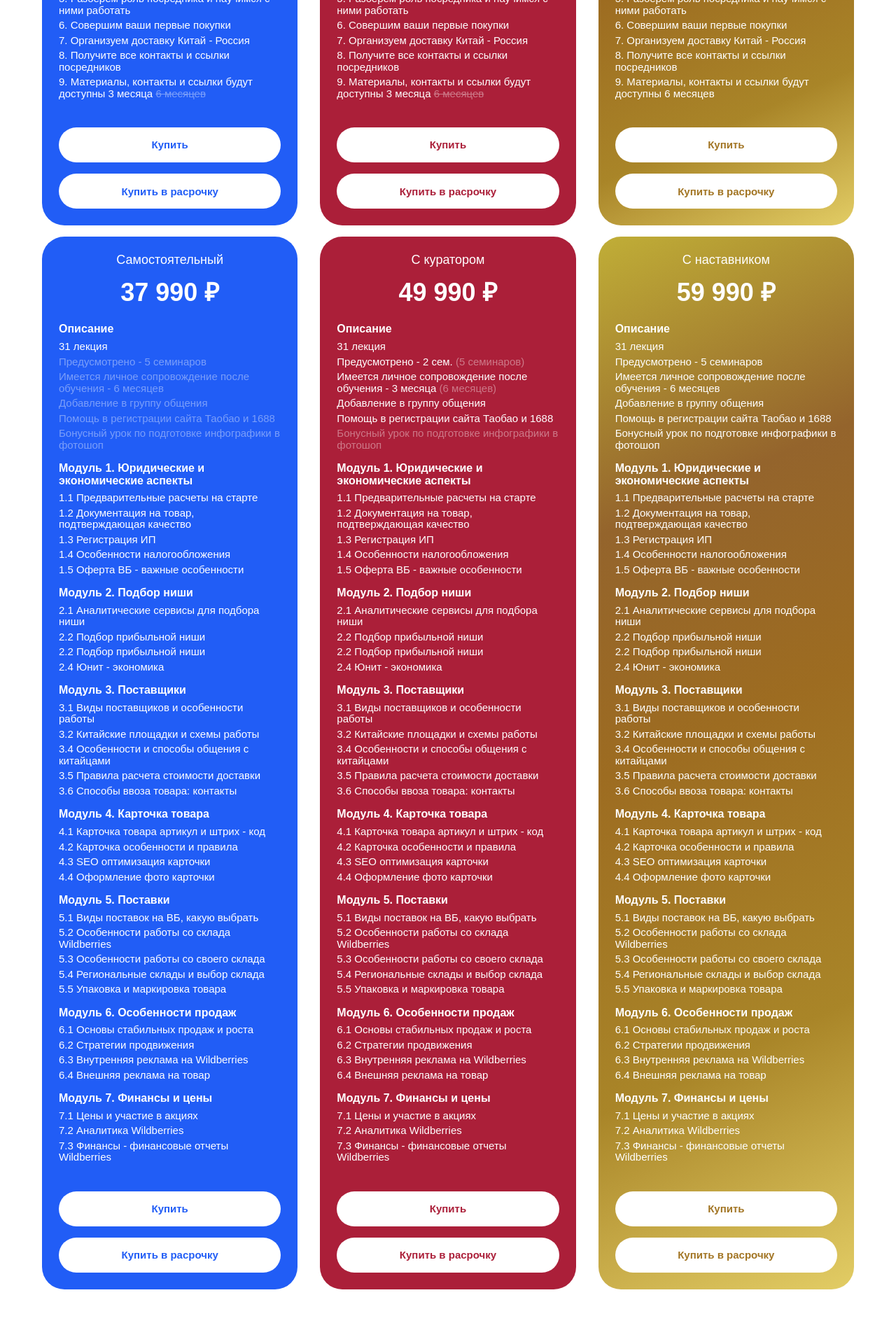
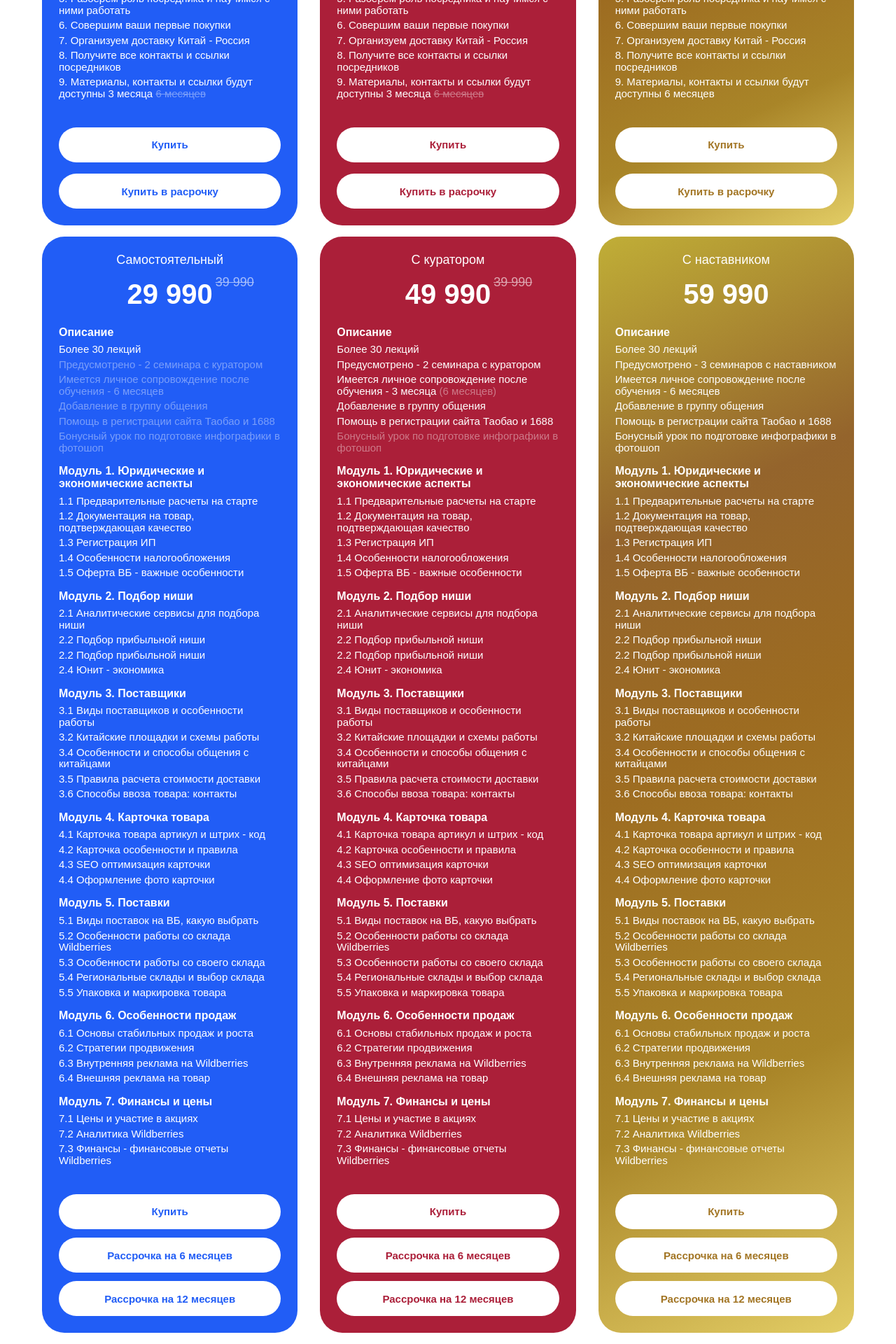
Before and after one commit to Dindro/marketplace-report, a Vue app: page /tilda-components in a window 1280 px wide. Shown: the part 517-2437 px from the top of the page at 70% size. Before the commit the page ends 2375 px from the top, so only its background shows below. Built offline with nearby package versions, Linux system fonts and the light colour scheme; what vue3-clipboard would draw is missing.

Commit message:
edit tariffs

```diff
--- a/src/components/Tilda/TariffsWildberries.vue
+++ b/src/components/Tilda/TariffsWildberries.vue
@@ -5,15 +5,15 @@
                 <div class="tariff">
                     <div class="tariff__header">
                         <div class="tariff__title">Самостоятельный</div>
-                        <div class="tariff__price">37 990 ₽</div>
+                        <div class="tariff__price" data-current="39 990">29 990</div>
                     </div>
                     <div class="tariff__body">
                         <div class="tariff__block">
                             <div class="tariff__block-title">
                                 Описание
                             </div>
-                            <div class="tariff__point">31 лекция</div>
-                            <div class="tariff__point tariff__point--opacify">Предусмотрено - 5 семинаров</div>
+                            <div class="tariff__point">Более 30 лекций</div>
+                            <div class="tariff__point tariff__point--opacify">Предусмотрено - 2 семинара с куратором</div>
                             <div class="tariff__point tariff__point--opacify">Имеется личное сопровождение после обучения - 6 месяцев</div>
                             <div class="tariff__point tariff__point--opacify">Добавление в группу общения</div>
                             <div class="tariff__point tariff__point--opacify">Помощь в регистрации сайта Таобао и 1688</div>
@@ -89,14 +89,24 @@
                         <a href="https://wa.me/79966439800" class="btn" target="_blank">Купить</a>
                         <button class="btn" type="button" onclick="tinkoff.create(
                             {
-                                sum: 37990,
-                                items: [{ name: 'Курс по обучению Wildberries – Тариф самостоятельный', price: 37990, quantity: 1 }],
+                                sum: 29990,
+                                items: [{ name: 'Курс по обучению Wildberries – Тариф самостоятельный', price: 29990, quantity: 1 }],
                                 shopId: '21d0b656-bd25-4da2-a3f8-91394606cce0',
                                 showcaseId: '4498fdf2-f3f7-4a5e-91af-0ca6116a267a',
                                 promoCode: 'installment_0_0_6_6,5',
                             },
                             { view: 'modal' }
-                        )">Купить в расрочку</button>
+                        )">Рассрочка на 6 месяцев</button>
+                        <button class="btn" type="button" onclick="tinkoff.create(
+                            {
+                                sum: 29990,
+                                items: [{ name: 'Курс по обучению Wildberries – Тариф самостоятельный', price: 29990, quantity: 1 }],
+                                shopId: '21d0b656-bd25-4da2-a3f8-91394606cce0',
+                                showcaseId: '4498fdf2-f3f7-4a5e-91af-0ca6116a267a',
+                                promoCode: 'installment_0_0_12_11,5',
+                            },
+                            { view: 'modal' }
+                        )">Рассрочка на 12 месяцев</button>
                     </div>
                 </div>
             </div>
@@ -105,15 +115,15 @@
                 <div class="tariff tariff--red">
                     <div class="tariff__header">
                         <div class="tariff__title">С куратором</div>
-                        <div class="tariff__price">49 990 ₽</div>
+                        <div class="tariff__price" data-current="39 990">49 990</div>
                     </div>
                     <div class="tariff__body">
                         <div class="tariff__block">
                             <div class="tariff__block-title">
                                 Описание
                             </div>
-                            <div class="tariff__point">31 лекция</div>
-                            <div class="tariff__point">Предусмотрено - 2 сем. <span class="tariff__hidden">(5 семинаров)</span></div>
+                            <div class="tariff__point">Более 30 лекций</div>
+                            <div class="tariff__point">Предусмотрено - 2 семинара с куратором</div>
                             <div class="tariff__point">Имеется личное сопровождение после обучения - 3 месяца <span class="tariff__hidden">(6 месяцев)</span></div>
                             <div class="tariff__point">Добавление в группу общения</div>
                             <div class="tariff__point">Помощь в регистрации сайта Таобао и 1688</div>
@@ -196,7 +206,17 @@
                                 promoCode: 'installment_0_0_6_6,5',
                             },
                             { view: 'modal' }
-                        )">Купить в расрочку</button>
+                        )">Рассрочка на 6 месяцев</button>
+                        <button class="btn btn--red" type="button" onclick="tinkoff.create(
+                            {
+                                sum: 49990,
+                                items: [{ name: 'Курс по обучению Wildberries – Тариф с куратором', price: 49990, quantity: 1 }],
+                                shopId: '21d0b656-bd25-4da2-a3f8-91394606cce0',
+                                showcaseId: '4498fdf2-f3f7-4a5e-91af-0ca6116a267a',
+                                promoCode: 'installment_0_0_12_11,5',
+                            },
+                            { view: 'modal' }
+                        )">Рассрочка на 12 месяцев</button>
                     </div>
                 </div>
             </div>
@@ -205,15 +225,15 @@
                 <div class="tariff tariff--yellow">
                     <div class="tariff__header">
                         <div class="tariff__title">С наставником</div>
-                        <div class="tariff__price">59 990 ₽</div>
+                        <div class="tariff__price">59 990</div>
                     </div>
                     <div class="tariff__body">
                         <div class="tariff__block">
                             <div class="tariff__block-title">
                                 Описание
                             </div>
-                            <div class="tariff__point">31 лекция</div>
-                            <div class="tariff__point">Предусмотрено - 5 семинаров</div>
+                            <div class="tariff__point">Более 30 лекций</div>
+                            <div class="tariff__point">Предусмотрено - 3 семинаров с наставником</div>
                             <div class="tariff__point">Имеется личное сопровождение после обучения - 6 месяцев</div>
                             <div class="tariff__point">Добавление в группу общения</div>
                             <div class="tariff__point">Помощь в регистрации сайта Таобао и 1688</div>
@@ -296,7 +316,17 @@
                                 promoCode: 'installment_0_0_6_6,5',
                             },
                             { view: 'modal' }
-                        )">Купить в расрочку</button>
+                        )">Рассрочка на 6 месяцев</button>
+                        <button class="btn btn--yellow" type="button" onclick="tinkoff.create(
+                            {
+                                sum: 59990,
+                                items: [{ name: 'Курс по обучению Wildberries – Тариф с наставником', price: 59990, quantity: 1 }],
+                                shopId: '21d0b656-bd25-4da2-a3f8-91394606cce0',
+                                showcaseId: '4498fdf2-f3f7-4a5e-91af-0ca6116a267a',
+                                promoCode: 'installment_0_0_12_11,5',
+                            },
+                            { view: 'modal' }
+                        )">Рассрочка на 12 месяцев</button>
                     </div>
                 </div>
             </div>
@@ -355,8 +385,18 @@
     .tariff__price {
         text-align: center;
         font-weight: bold;
-        font-size: 36px;
+        font-size: 40px;
         margin-top: 16px;
+    }
+    .tariff__price::after {
+        content: attr(data-current);
+        position: absolute;
+        font-size: 18px;
+        font-weight: 400;
+        text-decoration: line-through;
+        opacity: 0.6;
+        top: 0;
+        transform: translate(4px, -4px);
     }
     .tariff__body {
         margin-top: 24px;
@@ -421,6 +461,6 @@
     }
 
     .btn + .btn {
-        margin-top: 16px;
+        margin-top: 12px;
     }
 </style>
```
